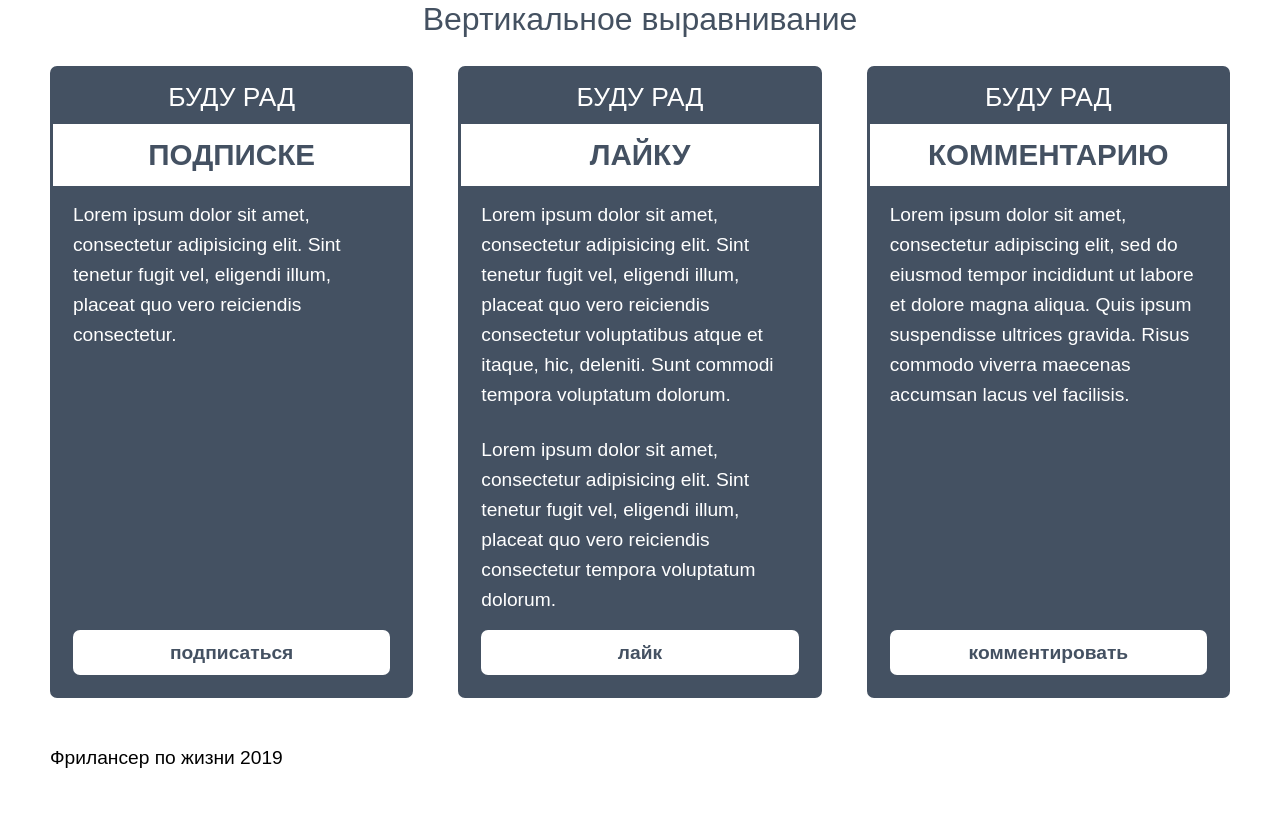
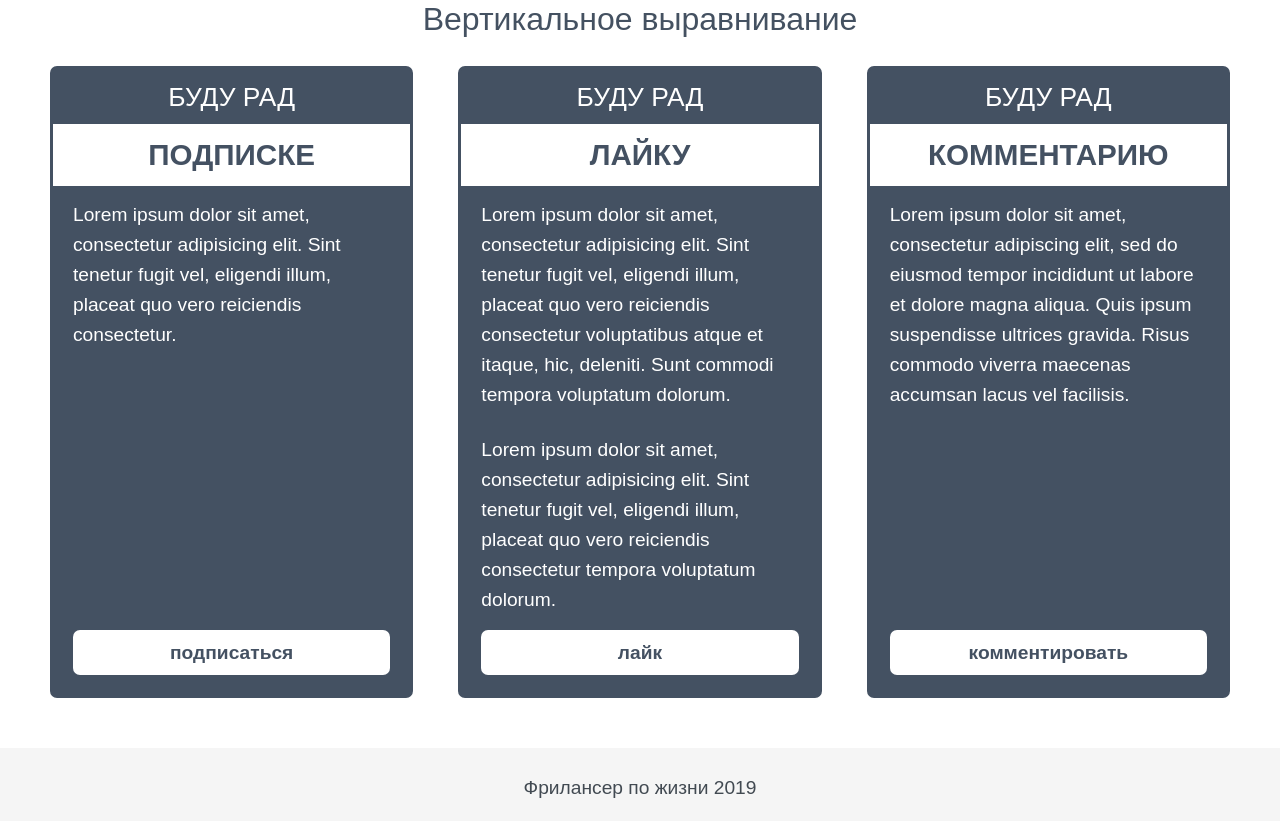
Before and after one commit to dekitsuneco/flexbox-promotion, a website: page app/index.html in a window 1280 px wide. Shown: the part 1237-2058 px from the top of the page. Before the commit the page ends 2005 px from the top, so only its background shows below. Drawn offline with Linux system fonts and the light colour scheme; files whose address does not match are found by name.

Commit message:
Finished mark-up and styles for the footer layout section

```diff
--- a/app/src/styles/scss/style.scss
+++ b/app/src/styles/scss/style.scss
@@ -266,3 +266,20 @@ body {
               border-radius: 7px;
             }
     }
+
+.footer {
+  background-color: rgb(245,245,245);
+
+  &__row {
+    display: flex;
+    justify-content: center;
+    align-items: center;
+  }
+    &__text {
+      margin: 30px 0 24px 0;
+
+
+      color: rgb(66, 74, 82);
+      text-align: center;
+    }
+}
```
Also changed, not shown: app/src/styles/style.css, 1 other file.
